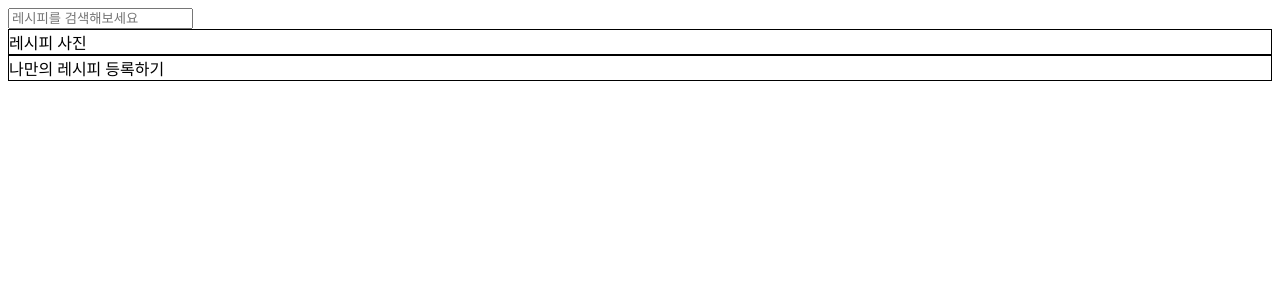
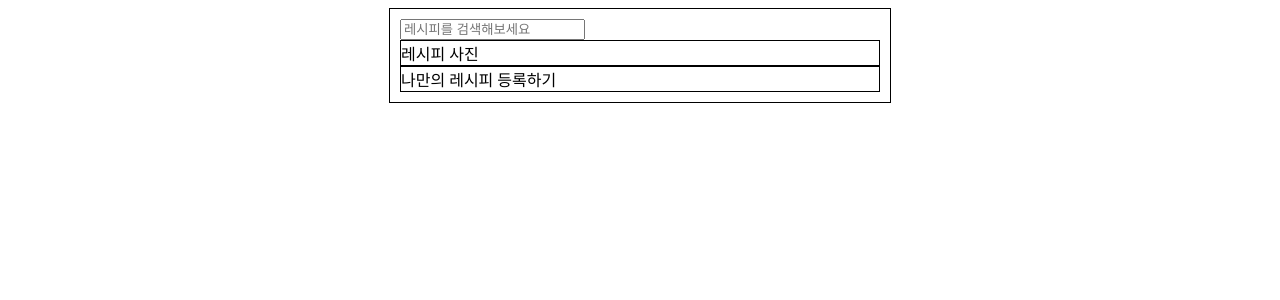
Before and after one commit to Cocktailer-Elice/cocktailer, a React (Vite) app in the folder Frontend/: page /cockcipe in a window 1280 px wide. Shown: the top 300 px of the page. Built offline with nearby package versions, Linux system fonts and the light colour scheme.

Commit message:
design: 넓이 잡고 중앙 정렬

```diff
--- a/Frontend/src/Router.tsx
+++ b/Frontend/src/Router.tsx
@@ -1,5 +1,6 @@
 import { BrowserRouter, Routes, Route } from 'react-router-dom';
 import CockcipePage from './pages/Cockcipe/CockcipePage';
+import CockDetailPage from './pages/Cockcipe/CockDetailPage';
 
 const Router = () => {
   return (
@@ -13,6 +14,7 @@ const Router = () => {
           <Route path="/cockgorithm" element={<div>cockgorithm</div>} />
           <Route path="/cockflow" element={<div>cockflow</div>} />
           <Route path="/cockcipe" element={<CockcipePage />} />
+          <Route path="/cockcipe/detail" element={<CockDetailPage />} />
         </Routes>
       </BrowserRouter>
     </div>
--- a/Frontend/src/components/Cockcipe/List/SearchRecipeInput.tsx
+++ b/Frontend/src/components/Cockcipe/List/SearchRecipeInput.tsx
@@ -1,4 +1,7 @@
 import React from 'react';
+import styled from 'styled-components';
+
+const Input = styled.input``;
 
 const SearchRecipeInput = () => {
   return (
--- a/Frontend/src/pages/Cockcipe/CockcipePage.tsx
+++ b/Frontend/src/pages/Cockcipe/CockcipePage.tsx
@@ -1,15 +1,24 @@
 import React from 'react';
+import styled from 'styled-components';
 import ApplyContainer from '../../containers/Cockcipe/ApplyContainer';
 import InputContainer from '../../containers/Cockcipe/InputContainer';
 import ListContainer from '../../containers/Cockcipe/ListContainer';
 
+const Wrapper = styled.div`
+  width: 480px;
+  height: auto;
+  margin: 0 auto;
+  border: 1px solid black;
+  padding: 10px;
+`;
+
 const CockcipePage = () => {
   return (
-    <div>
+    <Wrapper>
       <InputContainer />
       <ListContainer />
       <ApplyContainer />
-    </div>
+    </Wrapper>
   );
 };
 
```
